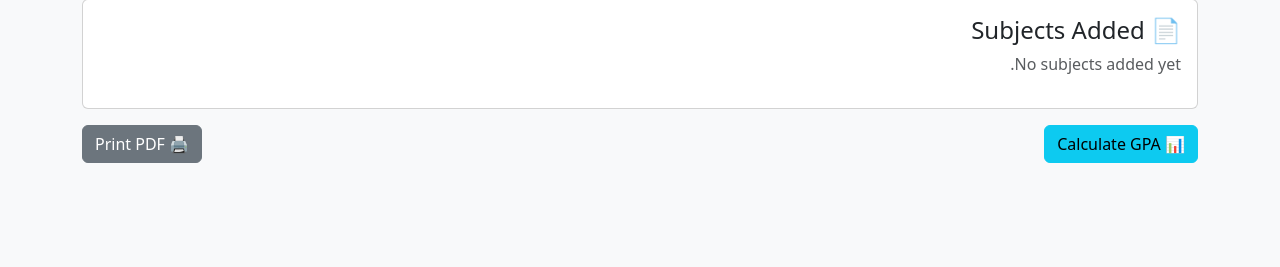
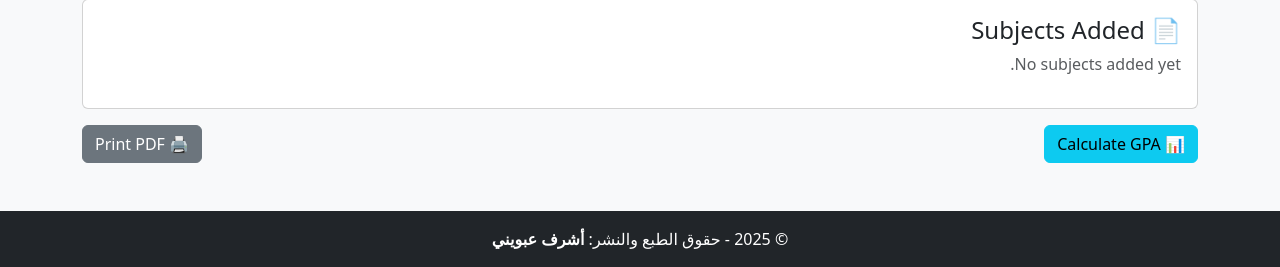
Before and after one commit to itzrockinoxd/GPA-Calculator, a Flask app: page / in a window 1280 px wide. Shown: the part 562-829 px from the top of the page. Before the commit the page ends 725 px from the top, so only its background shows below. Run offline with Flask 3, Linux system fonts and the light colour scheme.

```diff
--- a/templates/index.html
+++ b/templates/index.html
@@ -79,5 +79,10 @@
     </div>
 </div>
 
+<!-- ✅ Footer -->
+<footer class="text-center mt-5 p-3 bg-dark text-white">
+    <p class="mb-0">© 2025 - حقوق الطبع والنشر: <strong>أشرف عبويني</strong></p>
+</footer>
+
 </body>
 </html>
```
